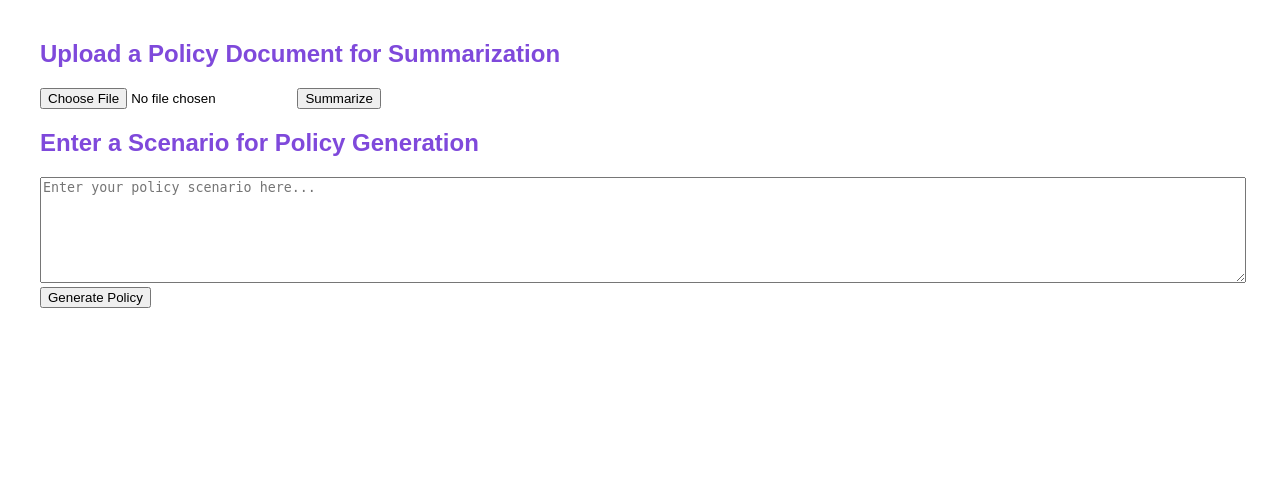
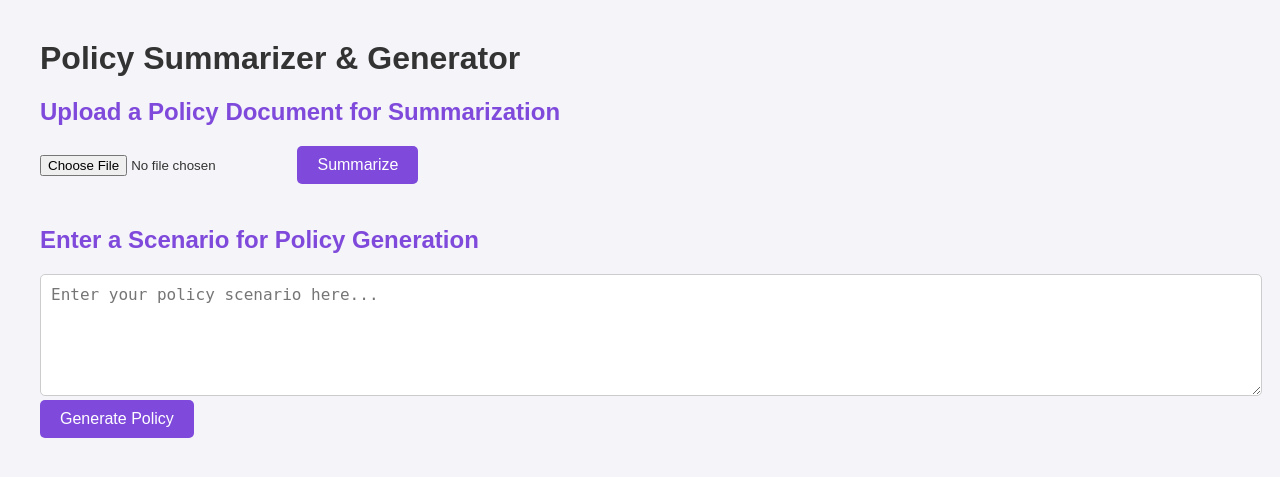
Before and after one commit to kariyakarwana/AI-Policy-generator-and-summarizer, a Flask app: page / in a window 1280 px wide. Shown: the top 477 px of the page. Run offline with Flask 3, Linux system fonts and the light colour scheme.

Commit message:
make ui little bit better

```diff
--- a/ai/app.py
+++ b/ai/app.py
@@ -97,7 +97,7 @@ def summarize_text(text, max_length=150):
 def generate_policy(prompt):
     try:
         # Use a supported model (e.g., "gemini-pro")
-        model = genai.GenerativeModel("gemini-pro")
+        model = genai.GenerativeModel("gemini-1.5-pro")
         response = model.generate_content(prompt)
         return response.text if response.text else "No policy generated."
     except Exception as e:
--- a/ai/templates/index.html
+++ b/ai/templates/index.html
@@ -5,21 +5,81 @@
     <meta name="viewport" content="width=device-width, initial-scale=1.0">
     <title>Policy Summarizer & Generator</title>
     <style>
-        body { font-family: Arial, sans-serif; margin: 40px; }
-        h2 { color: #7f49db; }
-        form { margin-bottom: 20px; }
-        textarea { width: 100%; height: 100px; }
-        .output { border: 1px solid #9fdc61; padding: 10px; margin-top: 20px; }
-        .error { color: red; font-weight: bold; }
+        body {
+            font-family: Arial, sans-serif;
+            margin: 40px;
+            background-color: #f4f4f9;
+            color: #333;
+        }
+        h2 {
+            color: #7f49db;
+            margin-bottom: 20px;
+        }
+        form {
+            margin-bottom: 20px;
+        }
+        textarea {
+            width: 100%;
+            height: 100px;
+            padding: 10px;
+            border: 1px solid #ccc;
+            border-radius: 5px;
+            font-size: 16px;
+        }
+        .output {
+            border: 1px solid #9fdc61;
+            padding: 20px;
+            margin-top: 20px;
+            border-radius: 5px;
+            background-color: #fff;
+            box-shadow: 0 4px 6px rgba(0, 0, 0, 0.1);
+        }
+        .output h3 {
+            color: #7f49db;
+            margin-top: 0;
+        }
+        .output p {
+            white-space: pre-wrap; /* Preserve line breaks and formatting */
+            line-height: 1.6;
+        }
+        .error {
+            color: red;
+            font-weight: bold;
+            margin-bottom: 20px;
+        }
+        .upload-section, .scenario-section {
+            margin-bottom: 40px;
+        }
+        .upload-section input[type="file"] {
+            margin-bottom: 10px;
+        }
+        button {
+            background-color: #7f49db;
+            color: white;
+            border: none;
+            padding: 10px 20px;
+            border-radius: 5px;
+            cursor: pointer;
+            font-size: 16px;
+        }
+        button:hover {
+            background-color: #6a3dbb;
+        }
     </style>
 </head>
 <body>
+    <h1>Policy Summarizer & Generator</h1>
+
+    <!-- File Upload Section -->
+    <div class="upload-section">
         <h2>Upload a Policy Document for Summarization</h2>
         <form action="/upload" method="post" enctype="multipart/form-data">
             <input type="file" name="policy_pdf" required>
             <button type="submit">Summarize</button>
         </form>
+    </div>
 
+    <!-- Flash Messages for Errors -->
     {% with messages = get_flashed_messages() %}
     {% if messages %}
         <div class="error">
@@ -30,6 +90,7 @@
     {% endif %}
     {% endwith %}
 
+    <!-- Summary Output -->
     {% if summary %}
     <div class="output">
         <h3>Summary:</h3>
@@ -37,12 +98,16 @@
     </div>
     {% endif %}
 
+    <!-- Scenario Input Section -->
+    <div class="scenario-section">
         <h2>Enter a Scenario for Policy Generation</h2>
         <form action="/generate_policy" method="post">
             <textarea name="user_scenario" placeholder="Enter your policy scenario here..."></textarea>
             <button type="submit">Generate Policy</button>
         </form>
+    </div>
 
+    <!-- Generated Policy Output -->
     {% if generated_policy %}
     <div class="output">
         <h3>Generated Policy:</h3>
```
Also changed, not shown: 1 other file. Lines whose indentation alone changed are shown as unchanged.
